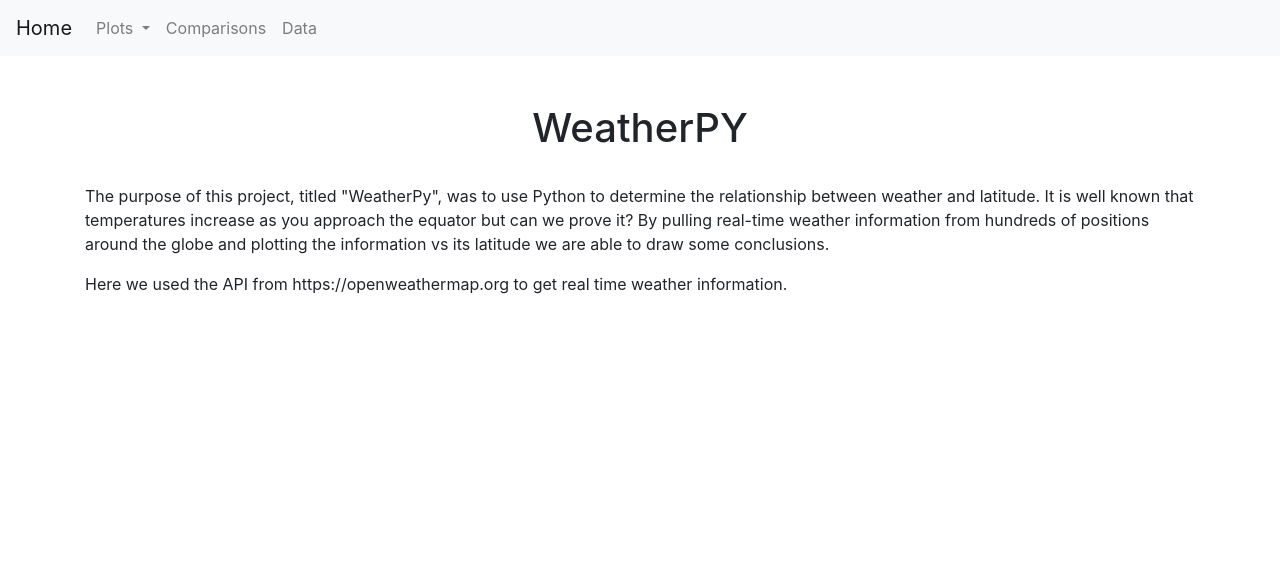
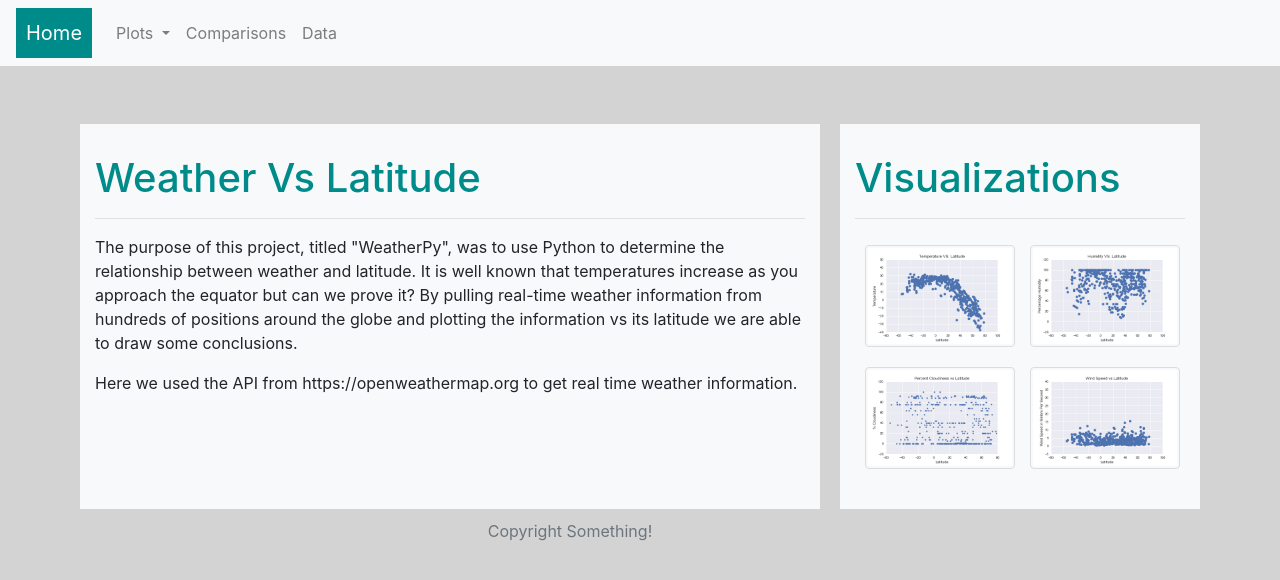
Before and after one commit to chrisprabhu/chrisprabhu.github.io, a plain HTML site: page index.html in a window 1280 px wide. Drawn offline with nearby package versions, Linux system fonts and the light colour scheme.

Commit message:
updated styling
Just testing the index.html before copying the styling to the rest of the site.

```diff
--- a/index.html
+++ b/index.html
@@ -6,18 +6,18 @@
     <meta charset="utf-8">
     <meta name="viewport" content="width=device-width, initial-scale=1, shrink-to-fit=no">
 
-    <!-- Whole Page CSS-->
-    <link rel="stylesheet" href="styles.css">
+
+
     <!-- Bootstrap CSS -->
     <link rel="stylesheet" href="https://stackpath.bootstrapcdn.com/bootstrap/4.1.0/css/bootstrap.min.css" integrity="sha384-9gVQ4dYFwwWSjIDZnLEWnxCjeSWFphJiwGPXr1jddIhOegiu1FwO5qRGvFXOdJZ4" crossorigin="anonymous">
-
+    <link rel="stylesheet" href="styles.css">
     <title>Landing Page</title>
   </head>
   <body>
 <!-- Navbar Start-->
 
 <nav class="navbar navbar-expand-lg navbar-light bg-light">
-        <a class="navbar-brand" href="index.html">Home</a>
+        <a class="navbar-brand" id="homebutton" href="index.html">Home</a>
         <button class="navbar-toggler" type="button" data-toggle="collapse" data-target="#navbarNavDropdown" aria-controls="navbarNavDropdown" aria-expanded="false" aria-label="Toggle navigation">
           <span class="navbar-toggler-icon"></span>
         </button>
@@ -46,21 +46,49 @@
       </nav>
 <!--active item class: "av-item active"-->
 <!-- Navbar End-->
+<!--Body Start-->
 <br>
 <br>
 
-<div style="text-align:center">
-    <h1>WeatherPY</h1>
-</div>
-<br>
-          <div class="container">
-            <p>The purpose of this project, titled "WeatherPy", was to use Python to determine the relationship between weather
-            and latitude. It is well known that temperatures increase as you approach the equator but can we prove it? By
-            pulling real-time weather information from hundreds of positions around the globe and plotting the information
-            vs its latitude we are able to draw some conclusions. </p>
-            Here we used the API from https://openweathermap.org to get real time weather information.
+
+
+
+          <div class="container" id="background">
+
+              <div class="row">
+                <div class="col-8" id="window">
+
+                  <h1>Weather Vs Latitude</h1>
+                  <hr>
+                    <p>The purpose of this project, titled "WeatherPy", was to use Python to determine the relationship between weather
+                        and latitude. It is well known that temperatures increase as you approach the equator but can we prove it? By
+                        pulling real-time weather information from hundreds of positions around the globe and plotting the information
+                        vs its latitude we are able to draw some conclusions. </p>
+                        Here we used the API from https://openweathermap.org to get real time weather information.
+                </div>
+
+                <div class="col-4" id="window">
+                  <h1>Visualizations</h1>
+                  <hr>
+                  <a href="maxtemperature.html"><img src="images/temp_vs_lat.png" class="thumbnail"></a>
+                  <a href="humidity.html"><img src="images/humidity_vs_lat.png" class="thumbnail"></a>
+                  <a href="cloudiness.html"><img src="images/cloudiness_vs_lat.png" class="thumbnail"></a>
+                  <a href="windspeed.html"><img src="images/windspeed_vs_lat.png" class="thumbnail"></a>
+                  </div>
+
               </div>
+            </div>
+              <!--Body End-->
 
+              <!-- Footer Start-->
+
+              <footer class="footer">
+                  <div class="container" id="footer1">
+                    <span class="text-muted">Copyright Something!</span>
+                  </div>
+                </footer>
+
+              <!-- Footer End-->
 
     <!-- Optional JavaScript -->
     <!-- jQuery first, then Popper.js, then Bootstrap JS -->
--- a/styles.css
+++ b/styles.css
@@ -1,5 +1,56 @@
-#textalignright {
-    text-align: right;
+h1 {
+    color: #008B8B;
+}
+body {
+    background-color: #D3D3D3	;
 }
 
-/*h2 {margin-left: 45px} */
+#window{
+    border-style: solid;
+    border-width: 10px;
+    border-color: #D3D3D3;
+    padding-bottom: 30px;
+    padding-top: 30px;
+    background-color: #f8f9fa;
+}
+
+#homebutton{
+    background-color: #008B8B;
+    color: white;
+    padding: 10px;
+}
+
+.title {
+    margin-right: 500px;
+    margin-left: 500px;
+    padding:20px;
+    padding-right:20px;
+
+}
+
+.thumbnail {
+    border: 1px solid #ddd; /* Gray border */
+    border-radius: 4px;  /* Rounded border */
+    padding: 2px; /* Some padding */
+    width: 150px; /* Set a small width */
+    margin-top: 10px;
+    margin-left: 10px;
+    margin-bottom: 10px;
+
+}
+
+#footer1 {
+    text-align:center;
+    position:fixed;
+}
+
+#navbackground {
+    background-color:white;
+}
+
+@media only screen and (max-width: 1200px) {
+
+    h1 {
+       font-size: 20px;
+    }
+}
```
Also changed, not shown: 1 other file.
